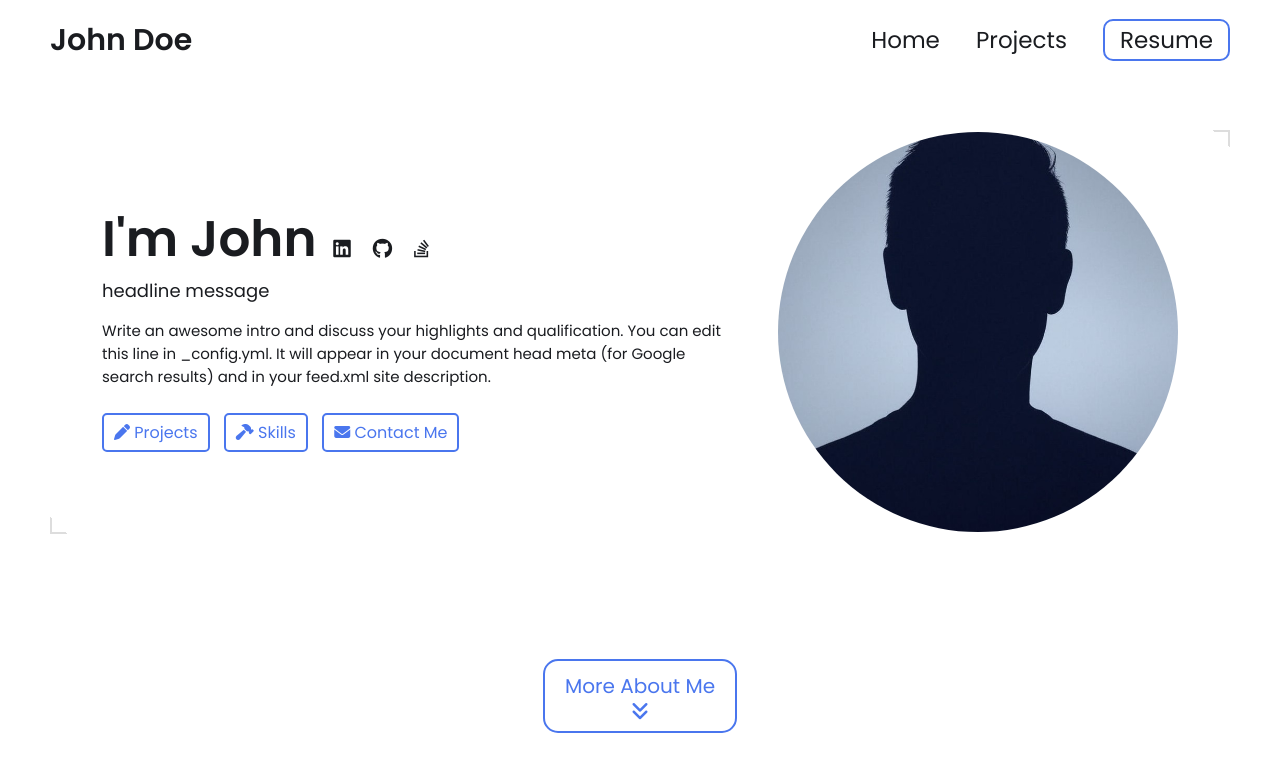
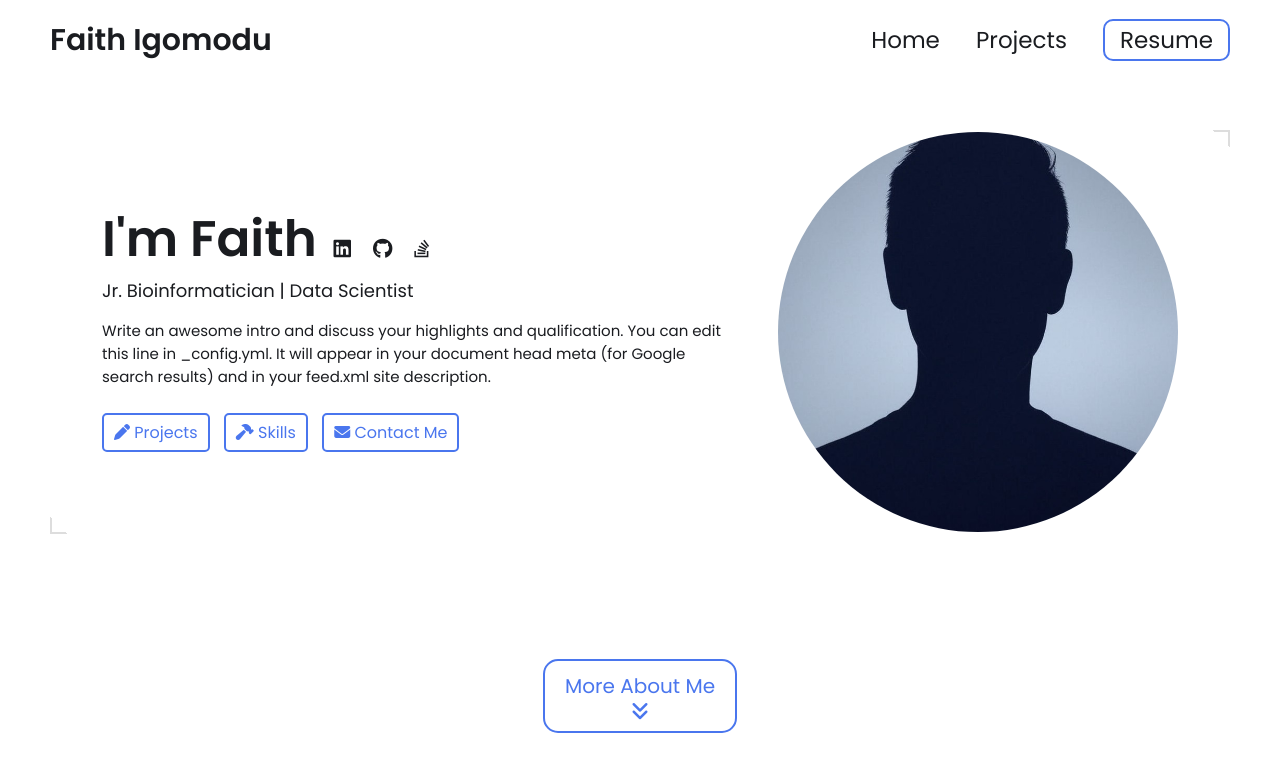
Before and after one commit to FaithIgomodu/faithigomodu.github.io, a Jekyll site: the page built from index.html, in a window 1280 px wide and 900 px high. Shown: the top 772 px of the window. Built offline with Jekyll 4.4.1, drawn with Linux system fonts in a browser that asks for light colours.

Commit message:
Update _config.yml
Added name

```diff
--- a/_config.yml
+++ b/_config.yml
@@ -7,13 +7,13 @@
 
 # Main Page Setup
 
-title: John Doe's Portfolio # This is what shows up in the tab of the browser
+title: Faith Igomodu's Portfolio # This is what shows up in the tab of the browser
 
 
 
 # Hero Section
-name: John Doe
-headline: headline message
+name: Faith Igomodu
+headline: Jr. Bioinformatician | Data Scientist
 description: >- # dont remove this line. this will ignore all new lines until the next section
   Write an awesome intro and discuss your highlights and qualification. You can edit this
   line in _config.yml. It will appear in your document head meta (for
```
